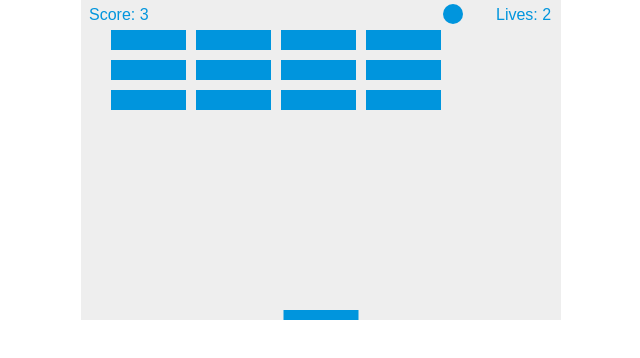
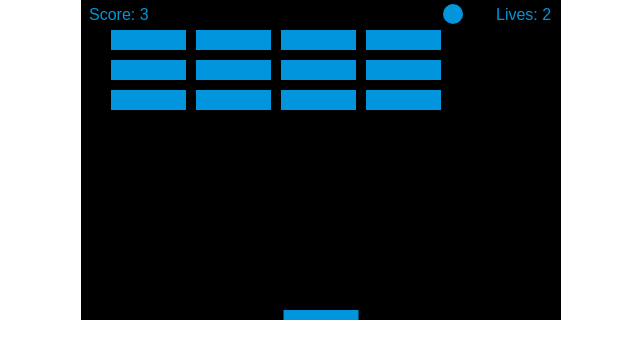
Before and after one commit to ThomazFelipe/bricks, a plain HTML site: page index.html in a window 1280 px wide. Shown: the whole page, without its empty margins (319-959 px from the left). Drawn offline with Linux system fonts and the light colour scheme.

Commit message:
added black color on foreground

```diff
--- a/style.css
+++ b/style.css
@@ -1,11 +1,10 @@
-*
-{
-	padding: 0;
-	margin: 0;
+* {
+    padding: 0;
+    margin: 0;
 }
-canvas
-{
-	background-color: #eee;
-	display: block;
-	margin: 0 auto;
+
+canvas {
+    background-color: black;
+    display: block;
+    margin: 0 auto;
 }
```
